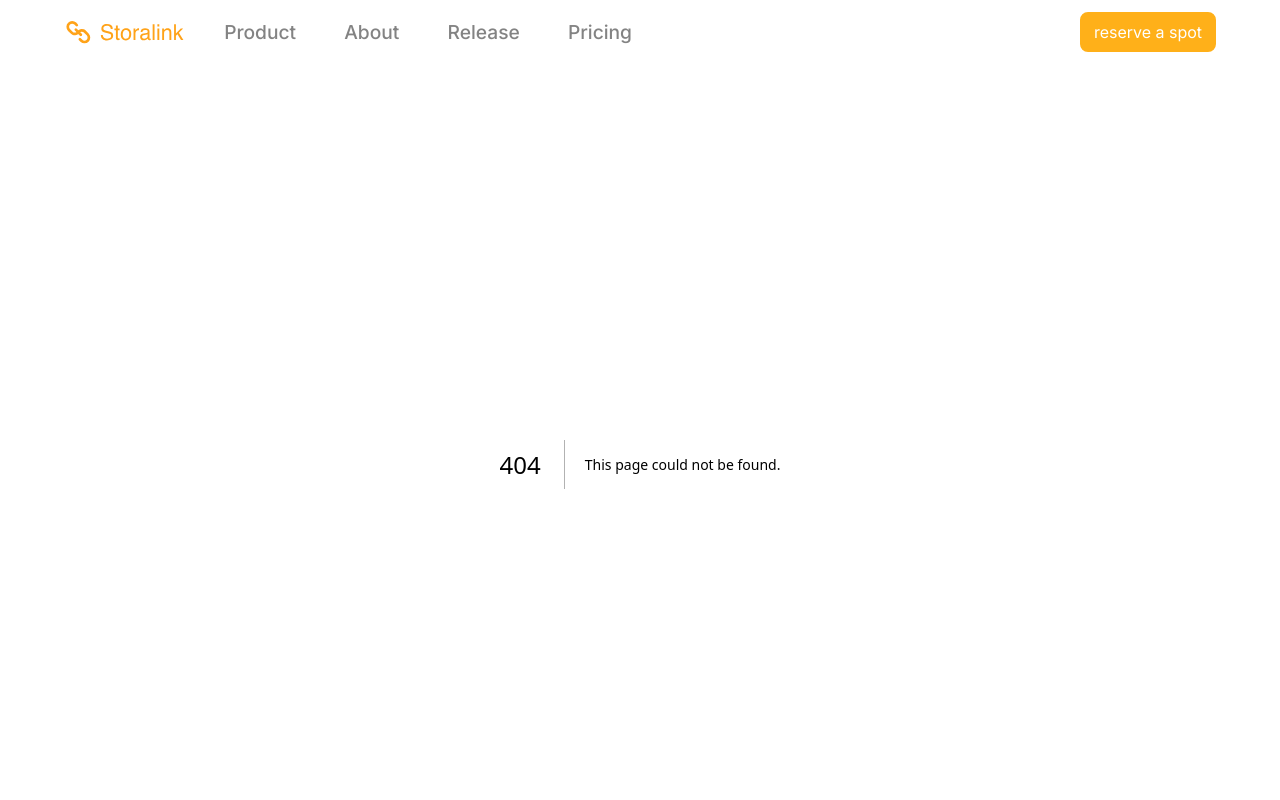
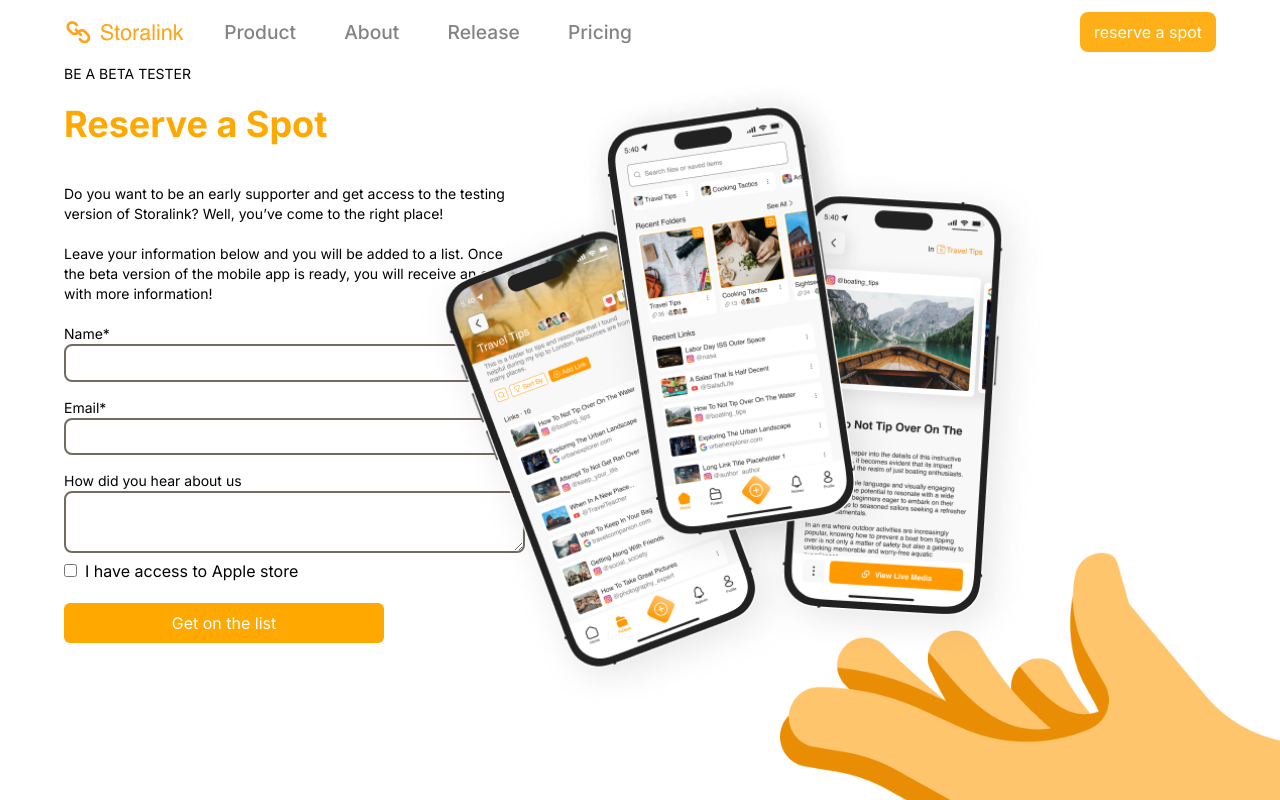
Before and after one commit to Yunzez/storalink-web, a Next.js app in the folder storalink-web/: page /reserve in a window 1280 px wide. Before the commit this address had no page. Shown: the top 800 px of the page. Built offline with nearby package versions, Linux system fonts and the light colour scheme.

Commit message:
update reserve page

```diff
--- /dev/null
+++ b/storalink-web/src/app/reserve/page.tsx
@@ -0,0 +1,104 @@
+"use client";
+import React from "react";
+import theme from "../theme";
+import { styled } from "styled-components";
+import Image from "next/image";
+import reserve_1 from "../../../public/reserve_1.png";
+import reserve_2 from "../../../public/reserve_2.png";
+const UserInputBox = styled.input`
+  border: 2px solid ${theme.themeDarkGrey};
+  padding-left: 0.6rem;
+  padding-right: 0.6rem;
+  padding-top: 0.3rem;
+  padding-bottom: 0.3rem;
+  border-radius: ${theme.mediumRadius};
+  width: 100%;
+`;
+
+const UserInputArea = styled.textarea`
+  border: 2px solid ${theme.themeDarkGrey};
+  padding-left: 0.6rem;
+  padding-right: 0.6rem;
+  padding-top: 0.3rem;
+  padding-bottom: 0.3rem;
+  border-radius: ${theme.mediumRadius};
+  width: 100%;
+`;
+function About() {
+  return (
+    <div className="flex justify-between">
+      <div className="md:w-2/5 min-h-screen">
+        <div className="text-sm">BE A BETA TESTER</div>
+        <div
+          className="text-4xl font-bold mt-5 mb-10"
+          style={{ color: theme.themeYellow }}
+        >
+          Reserve a Spot
+        </div>
+        <div className="mb-5 text-sm">
+          Do you want to be an early supporter and get access to the testing
+          version of Storalink? Well, you’ve come to the right place!
+        </div>
+        <div className="mb-5 text-sm">
+          Leave your information below and you will be added to a list. Once the
+          beta version of the mobile app is ready, you will receive an email
+          with more information!
+        </div>
+        <div>
+          <div className="text-sm">Name*</div>
+          <UserInputBox type="text" className="mb-4" />
+          <div className="text-sm">Email*</div>
+          <UserInputBox type="text" className="mb-4" />
+
+          <div className="text-sm">How did you hear about us</div>
+          <UserInputArea />
+
+          <div className="flex items-center">
+            <input type="checkbox" style={{border: `2px solid ${theme.themeYellow}; margin-end: 5px;`}}/>
+            <p className="ms-2">I have access to Apple store </p>
+          </div>
+
+          <div>
+            <button
+              className="px-5 py-2 mt-5 rounded-md w-80"
+              style={{ color: theme.themeWhite, backgroundColor: theme.themeYellow }}
+            >
+              Get on the list
+            </button>
+          </div>
+        </div>
+      </div>
+
+      <div className="md:w-3/5  md:absolute right-0 top-0">
+        <Image
+          src={reserve_1}
+          width={700}
+          height={300}
+          alt="reserve image one, a phone view"
+          fill={false}
+          className="absolute right-0 top-[70px] right-[190px]"
+          style={{
+            objectFit: "contain",
+            transform: "translateX(0%) translateY(0%)",
+            zIndex: 1,
+          }}
+        />
+
+        <Image
+          src={reserve_2}
+          width={500}
+          height={150}
+          alt="reserve image two"
+          fill={false}
+          className="absolute right-0 top-[430px]"
+          style={{
+            objectFit: "contain",
+            transform: "translateX(0%) translateY(0%)",
+          }}
+        />
+      </div>
+    </div>
+  );
+}
+
+export default About;
--- a/storalink-web/src/components/Navbar.tsx
+++ b/storalink-web/src/components/Navbar.tsx
@@ -166,7 +166,7 @@
             <MenuOption>Release</MenuOption>
             <MenuOption>Pricing</MenuOption>
           </MenuOptions>
-          <ReserveButton>
+          <ReserveButton onClick={() => router.push("/reserve")}>
             <p>reserve a spot</p>
           </ReserveButton>
         </NavbarContainer>
```
Also changed, not shown: storalink-web/public/reserve_1.png (added), storalink-web/public/reserve_2.png (added).
